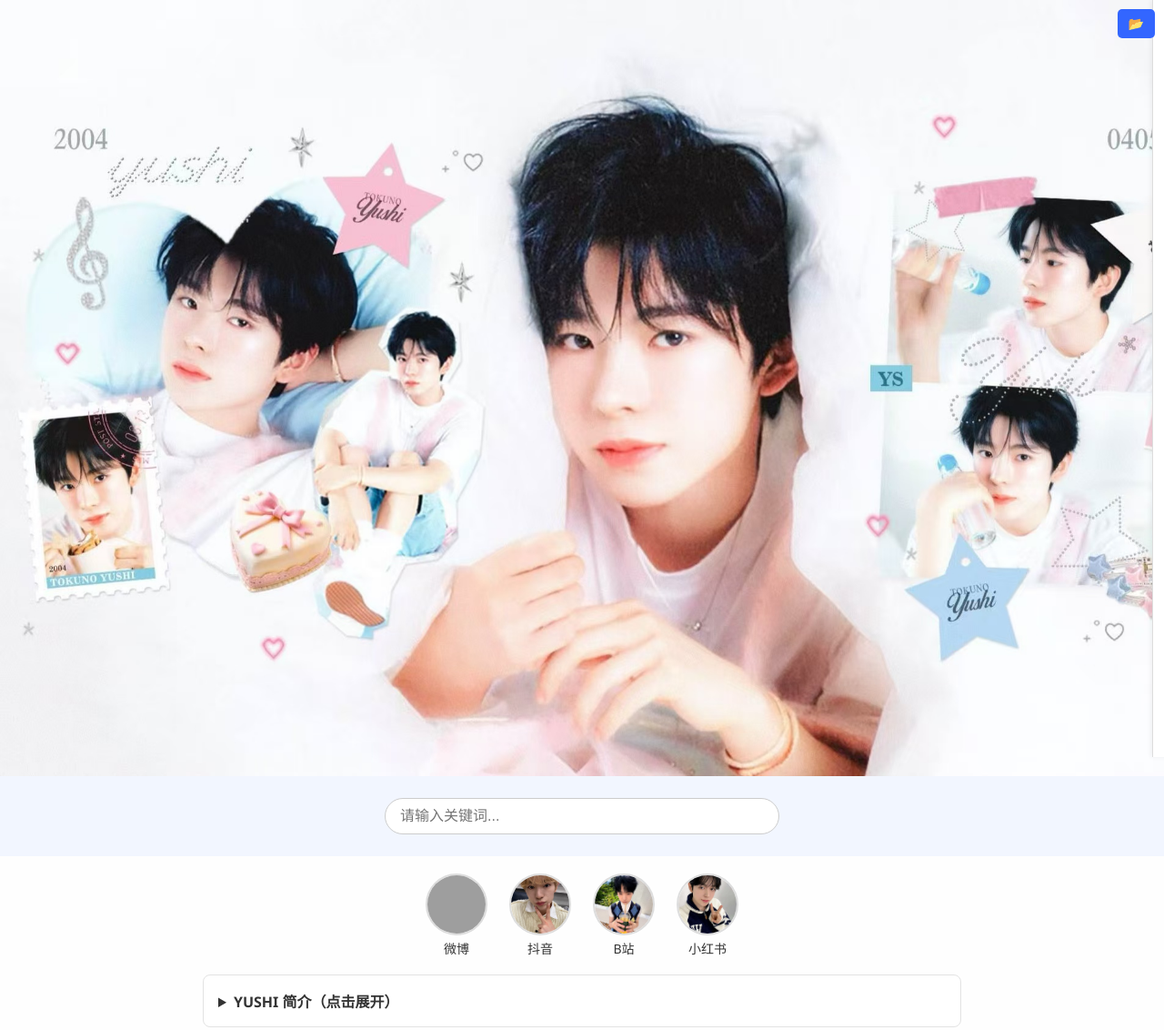
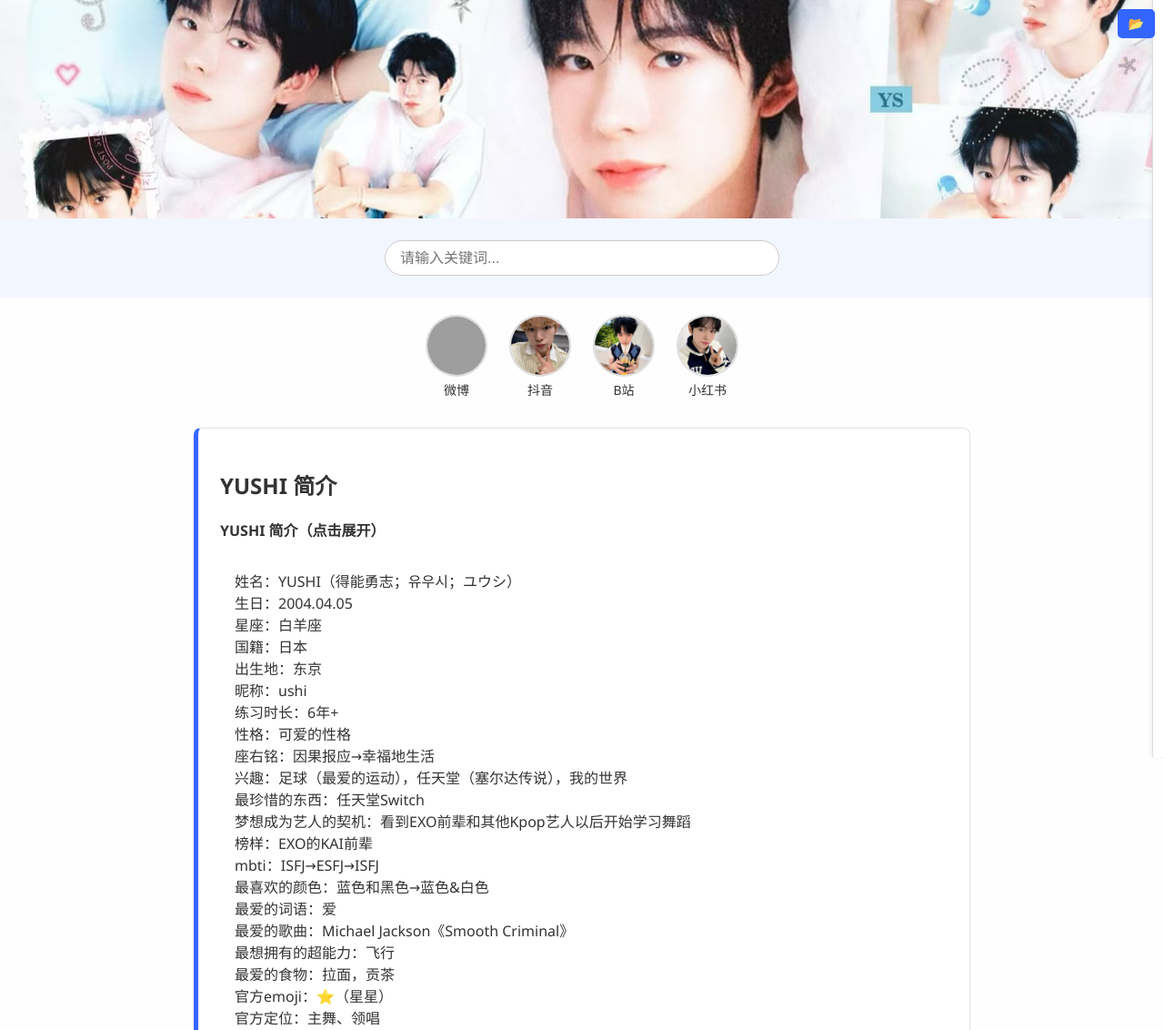
Before and after one commit to yushigallery/sitewithnav, a plain HTML site: page index.html in a window 1280 px wide. Shown: the top 1132 px of the page at 91% size. Drawn offline with Linux system fonts and the light colour scheme; grey boxes are pictures that could not be loaded.

Commit message:
Update index.html

```diff
--- a/index.html
+++ b/index.html
@@ -21,6 +21,8 @@
       position: relative;
     }
     header img {
+      max-height: 240px;
+      object-fit: cover;
       width: 100%;
       height: auto;
       display: block;
@@ -141,7 +143,19 @@
         width: 160px;
       }
     }
+
+  .about-card {
+    margin: 2em auto;
+    max-width: 800px;
+    background: #fff;
+    border: 1px solid #e3e3e3;
+    border-left: 5px solid var(--accent-color);
+    border-radius: 8px;
+    padding: 1.5em;
+    animation: fadeIn 0.8s ease-out;
+  }
   </style>
+
 </head>
 <body>
   <header>
@@ -159,7 +173,7 @@
     <a href="https://www.xiaohongshu.com/user/profile/63b4696e0000000027037de5" target="_blank"><img src="xiaohongshu.jpg"><br>小红书</a>
   </div>
 
-  <details>
+  <div class="about-card"><h2>YUSHI 简介</h2>
     <summary><strong>YUSHI 简介（点击展开）</strong></summary>
     <div class="section">
       <p>姓名：YUSHI（得能勇志；유우시；ユウシ）<br>
@@ -194,7 +208,7 @@
       除了出道以外，生活中一定要实现的梦想是【世界巡演】<br>
       ♡看电影   ♡跳舞   ♡吃辣</p>
     </div>
-  </details>
+  </div>
 
   <button class="nav-toggle" onclick="toggleNav()">📂</button>
   <div class="nav-panel" id="navPanel"></div>
```
